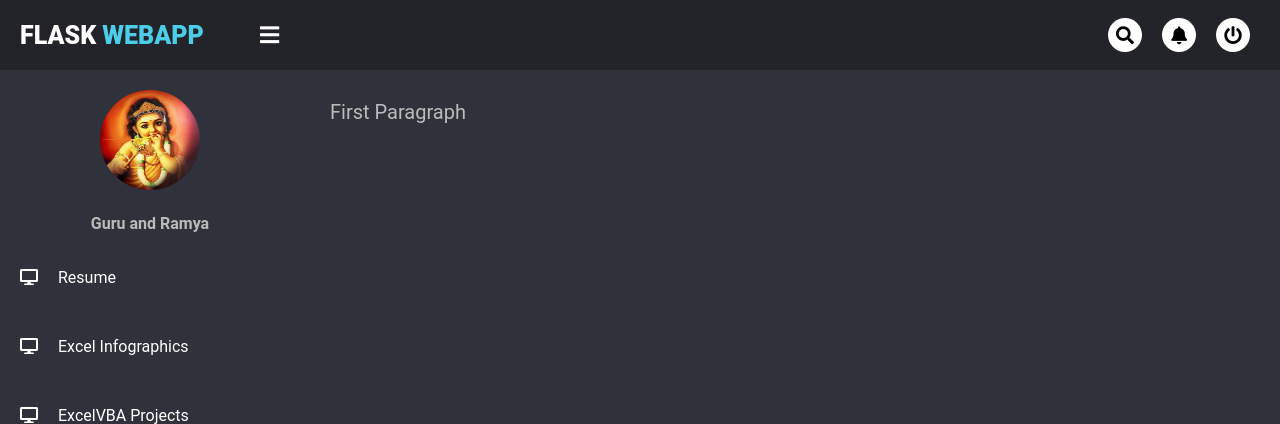
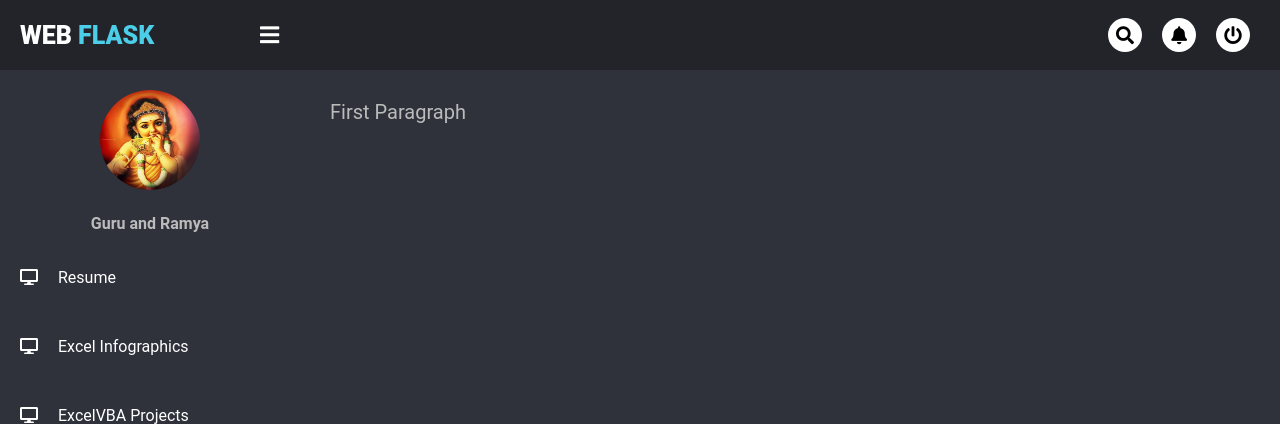
Before and after one commit to Gurukannan/flask-resume, a Flask app: page / in a window 1280 px wide. Shown: the top 424 px of the page. Run offline with Flask 2, Linux system fonts and the light colour scheme; some libraries are stand-ins or nearby versions.

Commit message:
Update index.html

```diff
--- a/templates/index.html
+++ b/templates/index.html
@@ -14,7 +14,7 @@
             <!--header menu start-->
             <div class="header">
                 <div class="header-menu">
-                    <div class="title">Flask <span>WebApp</span></div>
+                    <div class="title">Web <span>Flask</span></div>
                     <div class="sidebar-btn">
                         <i class="fas fa-bars"></i>
                     </div>
```
